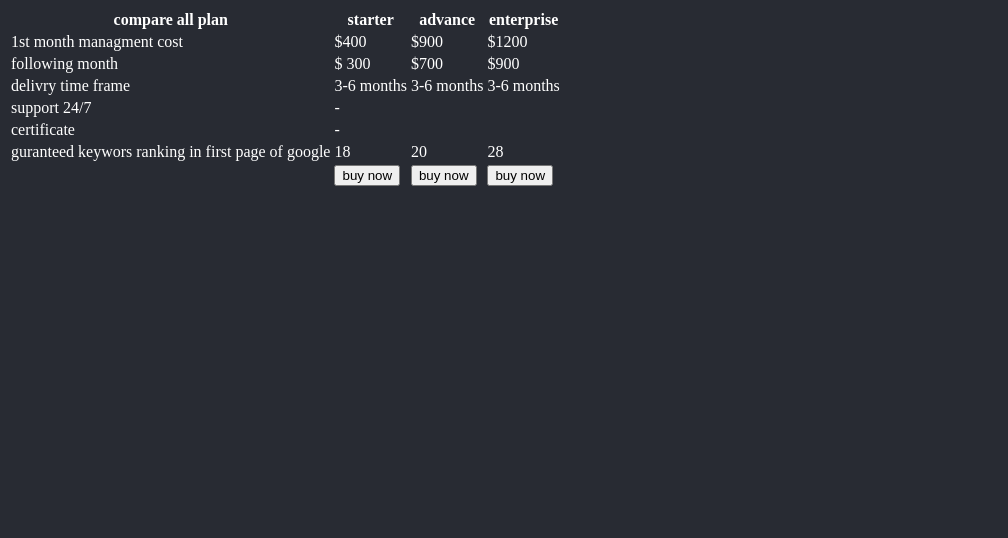
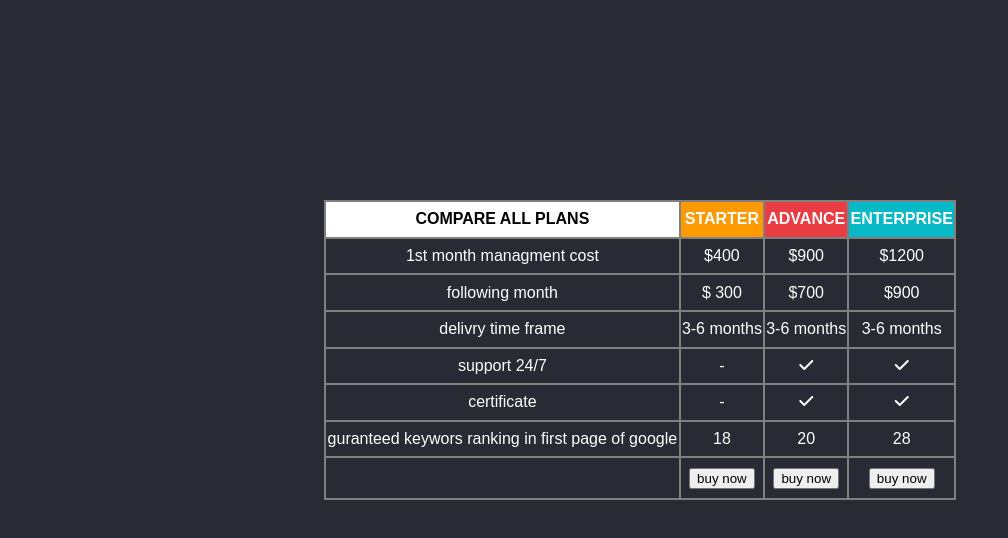
Before and after one commit to Waqarghori/css-foam, a plain HTML site: page index.html in a window 1280 px wide. Shown: the whole page, without its empty margins (0-1008 px from the left). Drawn offline with Linux system fonts and the light colour scheme.

Commit message:
Update scc

```diff
--- a/index.html
+++ b/index.html
@@ -4,15 +4,17 @@
     <meta charset="UTF-8">
     <meta name="viewport" content="width=device-width, initial-scale=1.0">
     <link rel="stylesheet" href="style.css">
+    <link rel="stylesheet" href="https://cdnjs.cloudflare.com/ajax/libs/font-awesome/6.6.0/css/all.min.css" integrity="sha512-Kc323vGBEqzTmouAECnVceyQqyqdsSiqLQISBL29aUW4U/M7pSPA/gEUZQqv1cwx4OnYxTxve5UMg5GT6L4JJg==" crossorigin="anonymous" referrerpolicy="no-referrer" />
     <title>Document</title>
 </head>
 <body>
+
     <table>
         <tr>
-            <th>compare all plan</th>
-            <th>starter</th>
-            <th>advance</th>
-            <th>enterprise</th>
+            <th class="th1">compare all plans</th>
+            <th class="th2">starter</th>
+            <th class="th3">advance</th>
+            <th class="th4">enterprise</th>
         </tr>
         <tr>
             <td>1st month managment cost</td>
@@ -35,14 +37,14 @@
         <tr>
             <td>support 24/7</td>
             <td>-</td>
-            <td></td>
-            <td></td>
+            <td><i class="fa-solid fa-check"></i></td>
+            <td><i class="fa-solid fa-check"></i></td>
         </tr>
         <tr>
             <td>certificate</td>
             <td>-</td>
-            <td></td>
-            <td></td>
+            <td><i class="fa-solid fa-check"></i></td>
+            <td><i class="fa-solid fa-check"></i></td>
         </tr>
         <tr>
             <td>guranteed keywors ranking in first page of google</td>
--- a/style.css
+++ b/style.css
@@ -1,4 +1,34 @@
 body {
     background-color: #282b33;
     color: white;
+    font-family: Arial, Helvetica, sans-serif;
 }
+
+table {
+    text-align: center;
+    border: 1px solid gray;
+    border-spacing: 0px;
+    width: 50%;
+    height: 300px;
+    margin: 200px auto;
+}
+tr,td,th {
+    border: 1px solid gray;
+
+}
+th {
+    text-transform: uppercase;
+}
+.th1 {
+    background-color: white;
+    color: black;
+}
+.th2 {
+    background-color: #FF9B00;
+}
+.th3 {
+    background-color: #EA3C43;
+}
+.th4 {
+    background-color: #07B8C7;
+}
```
